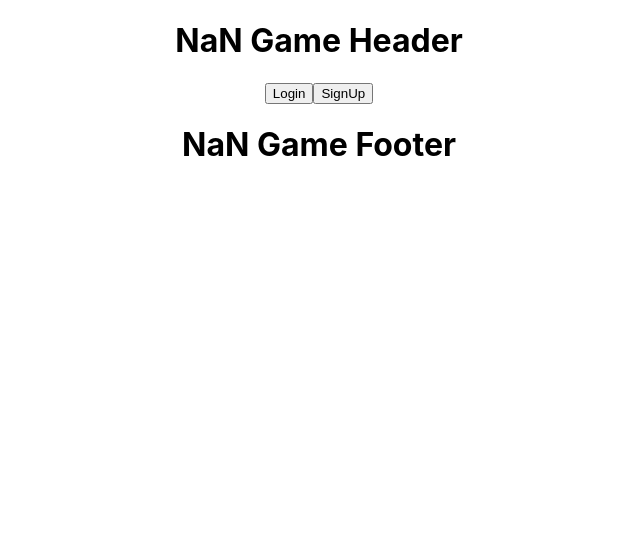
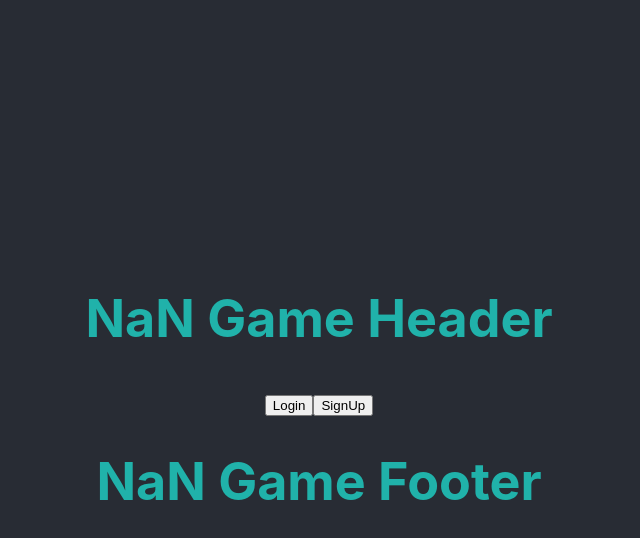
Before and after one commit to Ramprasad-R/nan-game-client, a React (Create React App) app: page / in a window 1280 px wide. Shown: the top 538 px of the page, without its empty margins (321-961 px from the left). Built offline with nearby package versions, Linux system fonts and the light colour scheme; the HTML template or start-up script is replaced by a standard one.

Commit message:
less ugly

```diff
--- a/src/App.css
+++ b/src/App.css
@@ -1,5 +1,13 @@
 .App {
   text-align: center;
+  background-color: #282c34;
+  min-height: 100vh;
+  display: flex;
+  flex-direction: column;
+  align-items: center;
+  justify-content: center;
+  font-size: calc(10px + 2vmin);
+  color: lightseagreen;
 }
 
 .App-logo {
```
